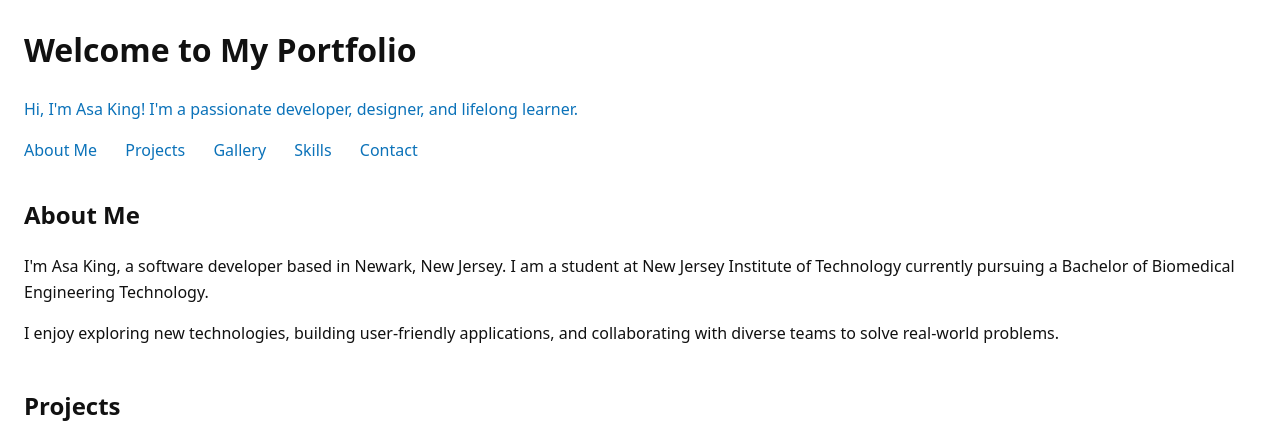
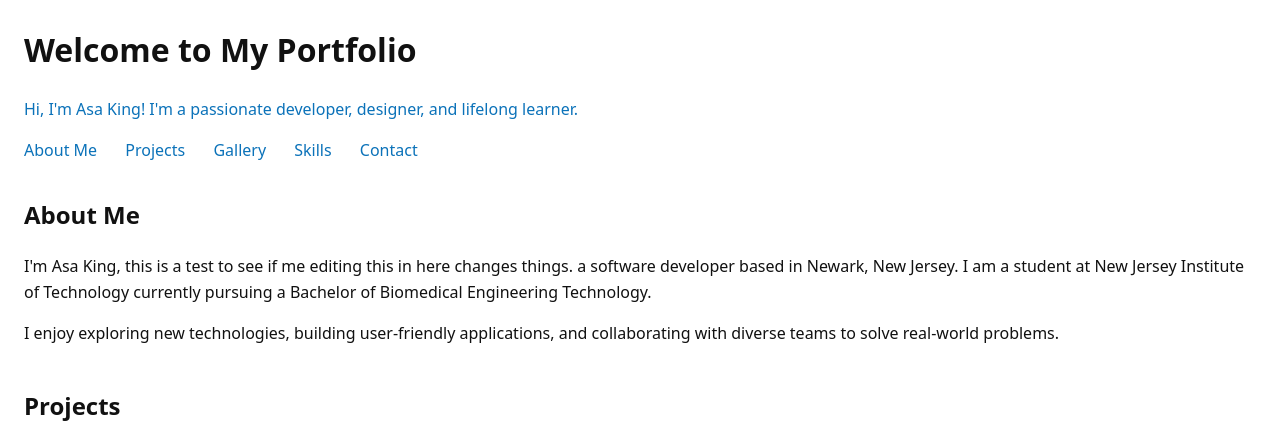
Before and after one commit to abknjit/Portfolio-Website-1.html, a plain HTML site: page index.html in a window 1280 px wide. Shown: the top 440 px of the page. Drawn offline with Linux system fonts and the light colour scheme.

Commit message:
Editing Test in index.html
Updated personal introduction in the About Me section.

```diff
--- a/index.html
+++ b/index.html
@@ -177,7 +177,7 @@
     <section id="about">
       <h2>About Me</h2>
       <p>
-        I'm Asa King, a software developer based in Newark, New Jersey. I am a student at New Jersey Institute of Technology currently pursuing a Bachelor of Biomedical Engineering Technology.
+        I'm Asa King, this is a test to see if me editing this in here changes things. a software developer based in Newark, New Jersey. I am a student at New Jersey Institute of Technology currently pursuing a Bachelor of Biomedical Engineering Technology.
       </p>
       <p>
         I enjoy exploring new technologies, building user-friendly applications, and collaborating with diverse teams to solve real-world problems.
```
